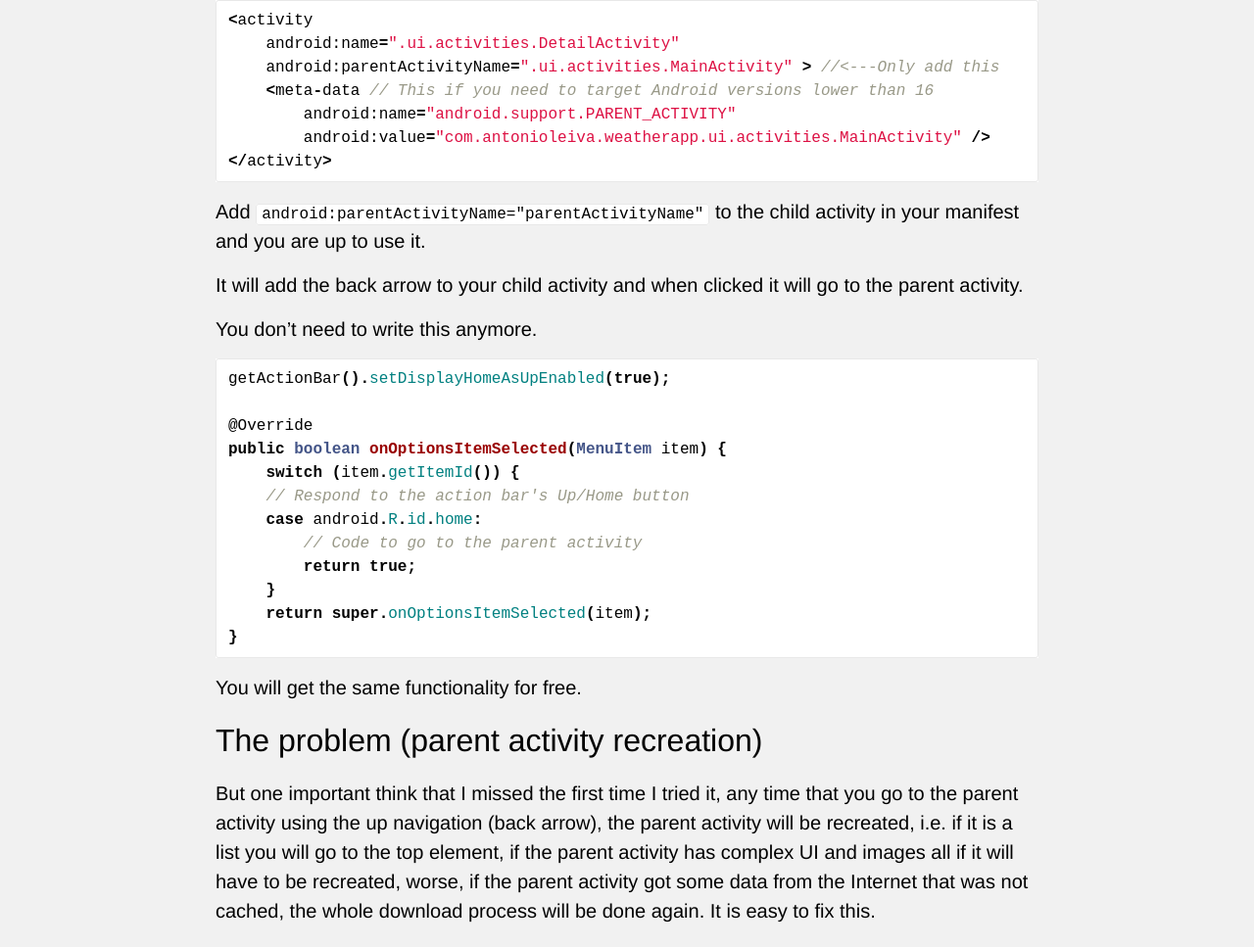
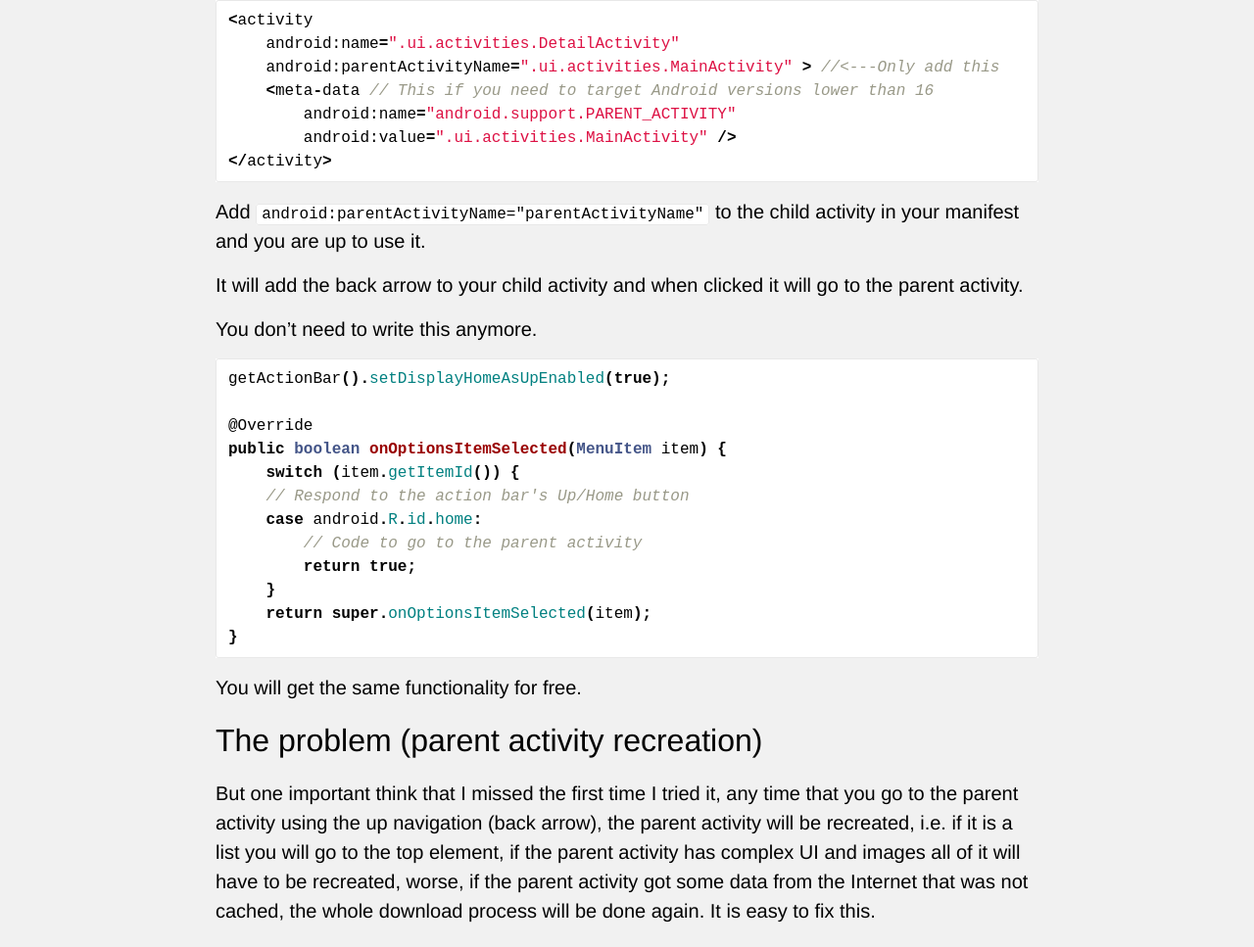
Before and after one commit to HugoMatilla/hugomatilla.github.io, a Jekyll site: the page built from _posts/2016-02-25-UpNavigation.md, in a window 1280 px wide. Shown: the part 418-1385 px from the top of the page at 98% size. Built offline with Jekyll 4.4.1, drawn with Linux system fonts in a browser that asks for light colours.

Commit message:
Update article

````diff
--- a/_posts/2016-02-25-UpNavigation.md
+++ b/_posts/2016-02-25-UpNavigation.md
@@ -17,7 +17,7 @@ It is easy to use, just  need this in your manifest:
     android:parentActivityName=".ui.activities.MainActivity" > //<---Only add this
     <meta-data // This if you need to target Android versions lower than 16
         android:name="android.support.PARENT_ACTIVITY"
-        android:value="com.antonioleiva.weatherapp.ui.activities.MainActivity" />
+        android:value=".ui.activities.MainActivity" />
 </activity>
 ```
 
@@ -45,7 +45,7 @@ public boolean onOptionsItemSelected(MenuItem item) {
 You will get the same functionality for free.
 
 ## The problem (parent activity recreation)
-But one important think that I missed the first time I tried it, any time that you go to the parent activity using the up navigation (back arrow), the parent activity will be recreated, i.e. if it is a list you will go to the top element, if the parent activity has complex UI and images all if it will have to be recreated, worse, if the parent activity got some data from the Internet that was not cached, the whole download process will be done again. It is easy to fix this.
+But one important think that I missed the first time I tried it, any time that you go to the parent activity using the up navigation (back arrow), the parent activity will be recreated, i.e. if it is a list you will go to the top element, if the parent activity has complex UI and images all of it will have to be recreated, worse, if the parent activity got some data from the Internet that was not cached, the whole download process will be done again. It is easy to fix this.
 
 ## Why is this happening?
 It is explained here [Providing Up Navigation](http://developer.android.com/intl/es/training/implementing-navigation/ancestral.html):
````
